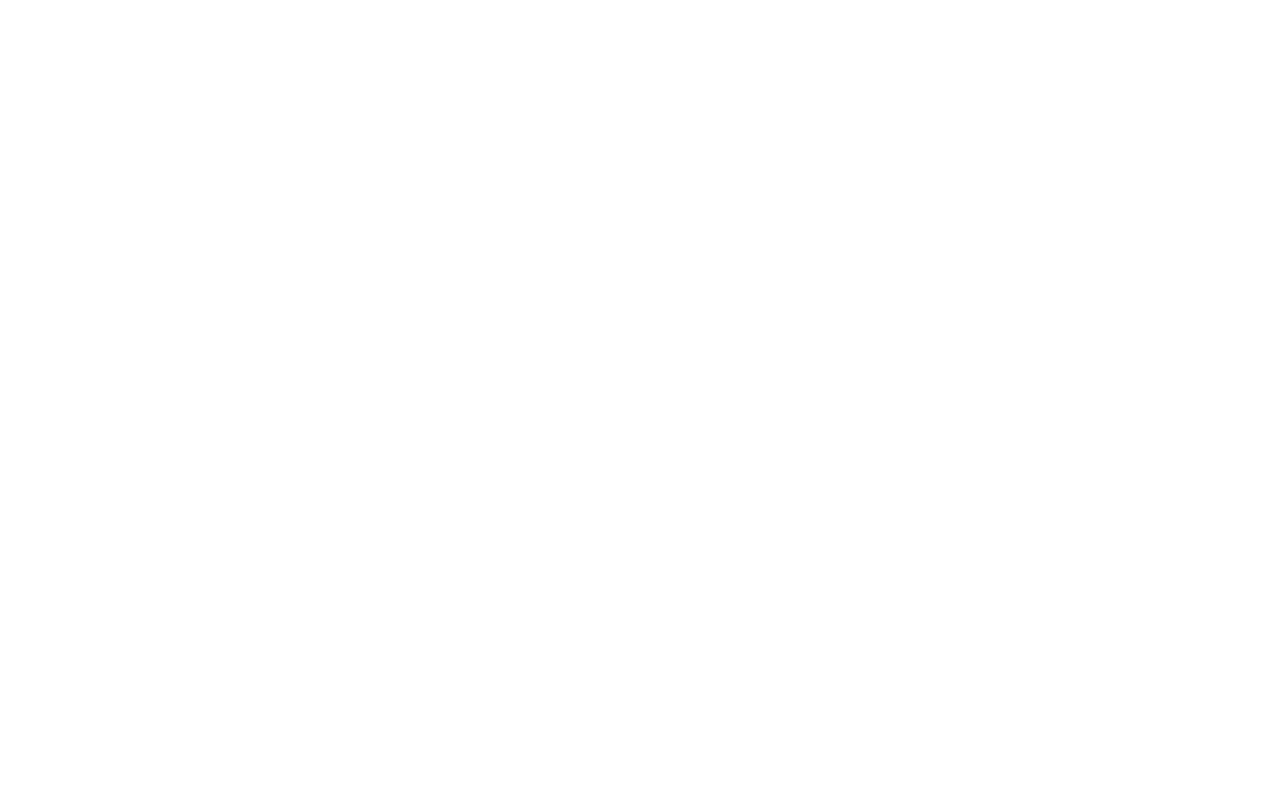
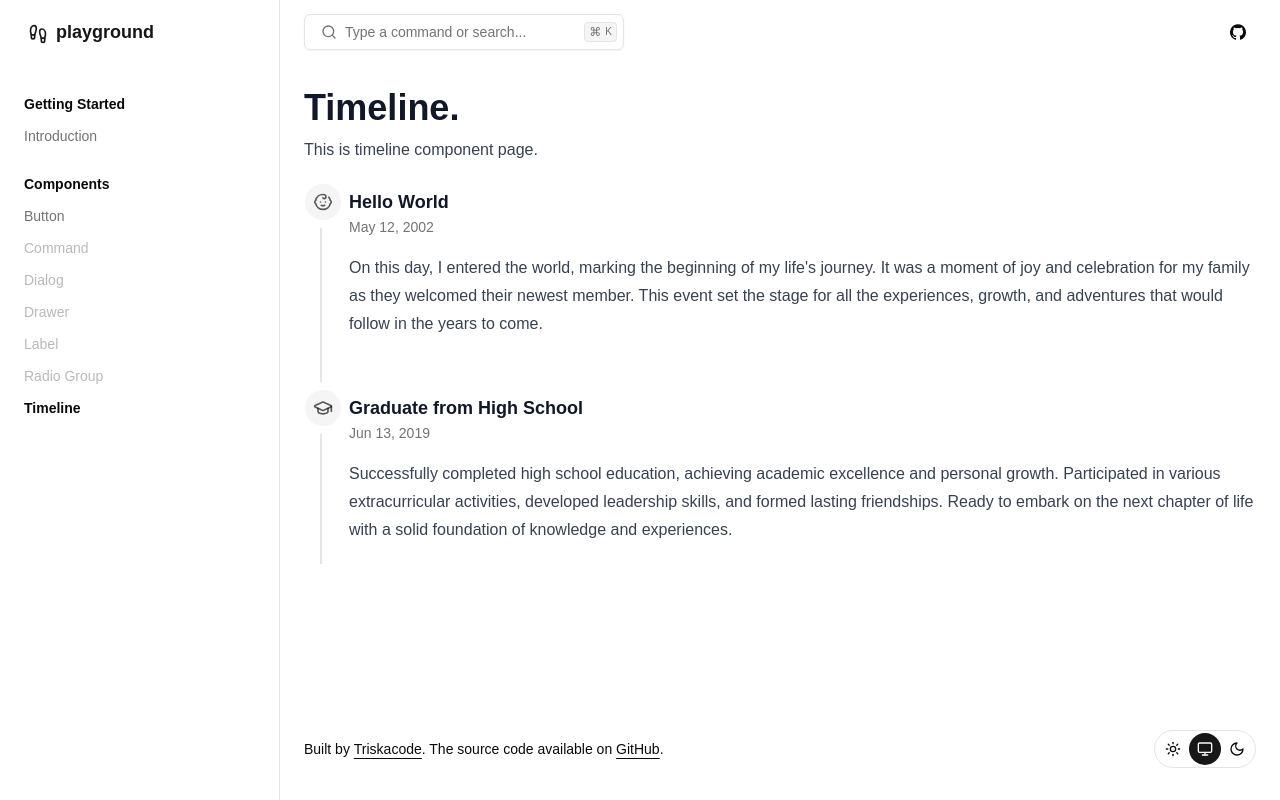
Before and after one commit to triskacode/vite-react-learn, a React (Vite) app: page /components/timeline in a window 1280 px wide. Before the commit this address had no page. Built offline with nearby package versions, Linux system fonts and the light colour scheme; a small style sheet from the web is missing.

Commit message:
feat(components): add timeline component
- add timeline component
- add timeline page
- register timeline page in navigation

```diff
--- /dev/null
+++ b/src/components/timeline.tsx
@@ -0,0 +1,88 @@
+import { Tag } from 'lucide-react';
+import { cn } from '@/lib/utils';
+import { ComponentProps, JSX, ReactNode } from 'react';
+
+type TimelineGroupProps = ComponentProps<'div'>;
+
+export function TimelineGroup({
+  children,
+  className,
+  ...props
+}: TimelineGroupProps): JSX.Element {
+  return (
+    <div className={cn('relative mt-4', className)} {...props}>
+      {children}
+    </div>
+  );
+}
+
+type TimelineProps = ComponentProps<'div'> & {
+  icon?: ReactNode;
+  iconComponentProps?: ComponentProps<'div'>;
+  date?: Date | [Date, Date];
+  title?: string;
+};
+
+export function Timeline({
+  children,
+  className,
+  date,
+  icon,
+  iconComponentProps: {
+    className: iconClassName,
+    ...iconComponentPropsRest
+  } = {},
+  title,
+  ...props
+}: TimelineProps): JSX.Element {
+  const formatDate = new Intl.DateTimeFormat('en-US', {
+    dateStyle: 'medium',
+  });
+
+  const iconNode = icon ?? <Tag className="size-4" />;
+  const dateNode = date ? (
+    <time
+      className="mb-2 block text-sm font-normal leading-none text-muted-foreground"
+      aria-label="timeline-date"
+    >
+      {Array.isArray(date)
+        ? `${formatDate.format(date[0])} - ${formatDate.format(date[1])}`
+        : formatDate.format(date)}
+    </time>
+  ) : null;
+
+  return (
+    <div
+      className={cn(
+        'flex gap-2 border-s-2 py-4 first:pt-0 last:pb-0',
+        className,
+      )}
+      {...props}
+    >
+      <div
+        className={cn(
+          'ms-[calc(theme(spacing.9)/-2+1px)] flex h-9 w-9 shrink-0 items-center justify-center rounded-full bg-accent text-secondary-foreground/70 ring-8 ring-background',
+          iconClassName,
+        )}
+        aria-label="timeline-icon"
+        {...iconComponentPropsRest}
+      >
+        {iconNode}
+      </div>
+      <div className="mt-1">
+        <div className="mb-2" aria-label="timeline-header">
+          <h3
+            className="m-0 mb-1 flex items-center text-lg font-semibold"
+            aria-label="timeline-title"
+          >
+            {title}
+          </h3>
+          {dateNode}
+        </div>
+        <div className="mt-4" aria-label="timeline-content">
+          {children}
+        </div>
+      </div>
+    </div>
+  );
+}
--- a/src/lib/navigation.ts
+++ b/src/lib/navigation.ts
@@ -44,6 +44,10 @@
         href: '/components/radio-group',
         disabled: true,
       },
+      {
+        displayName: 'Timeline',
+        href: '/components/timeline',
+      },
     ],
   },
 };
--- /dev/null
+++ b/src/pages/components/timeline.tsx
@@ -0,0 +1,39 @@
+import { Baby, GraduationCap } from 'lucide-react';
+import { Timeline, TimelineGroup } from '@/components/timeline';
+
+export default function Page(): JSX.Element {
+  return (
+    <div className="prose relative max-w-full py-6 dark:prose-invert lg:pl-6">
+      <h1 className="mb-0">Timeline.</h1>
+      <p className="mt-2">This is timeline component page.</p>
+      <TimelineGroup className="ms-4">
+        <Timeline
+          title="Hello World"
+          date={new Date('2002-05-12')}
+          icon={<Baby className="h-5 w-5" />}
+        >
+          <p>
+            On this day, I entered the world, marking the beginning of my life's
+            journey. It was a moment of joy and celebration for my family as
+            they welcomed their newest member. This event set the stage for all
+            the experiences, growth, and adventures that would follow in the
+            years to come.
+          </p>
+        </Timeline>
+        <Timeline
+          title="Graduate from High School"
+          date={new Date('2019-06-13')}
+          icon={<GraduationCap className="h-5 w-5" />}
+        >
+          <p>
+            Successfully completed high school education, achieving academic
+            excellence and personal growth. Participated in various
+            extracurricular activities, developed leadership skills, and formed
+            lasting friendships. Ready to embark on the next chapter of life
+            with a solid foundation of knowledge and experiences.
+          </p>
+        </Timeline>
+      </TimelineGroup>
+    </div>
+  );
+}
--- a/src/pages/index.tsx
+++ b/src/pages/index.tsx
@@ -5,6 +5,7 @@
 import { HomeLayout } from '@/components/layouts/home';
 import HomePage from '@/pages/home';
 import { JSX } from 'react';
+import TimelineComponentPage from '@/pages/components/timeline';
 import { BrowserRouter, Route, Routes } from 'react-router-dom';
 
 export function Page(): JSX.Element {
@@ -16,6 +17,7 @@
             <Route index element={<HomePage />} />
             <Route path="components">
               <Route path="button" element={<ButtonComponentPage />} />
+              <Route path="timeline" element={<TimelineComponentPage />} />
             </Route>
           </Route>
         </Routes>
```
